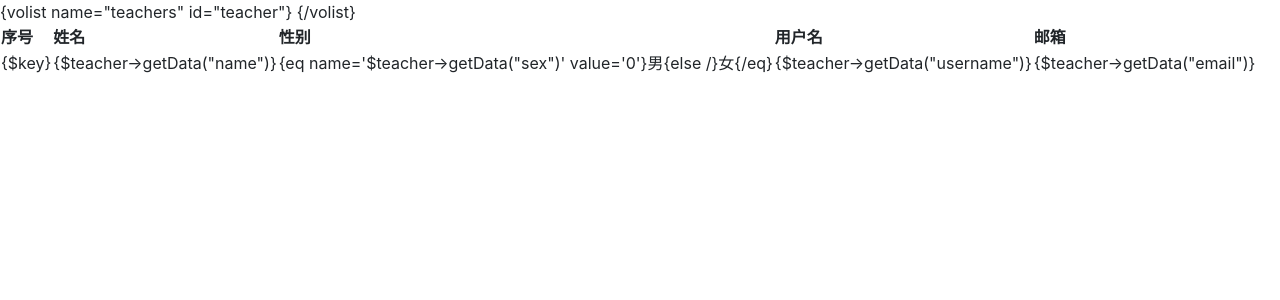
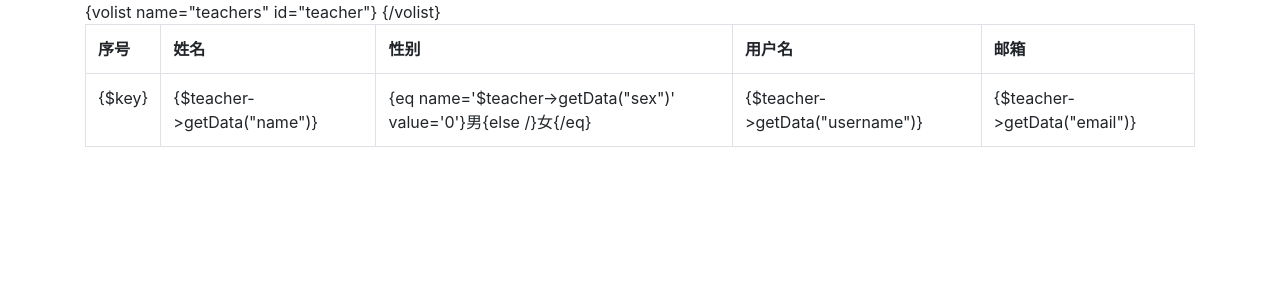
Before and after one commit to lcbfighting/thinkphp5-samplecode, a PHP site: page /application/index/view/Teacher/index.html in a window 1280 px wide. Shown: the top 300 px of the page. Run offline with PHP 8.4, Linux system fonts and the light colour scheme; some libraries are stand-ins or nearby versions.

Commit message:
加入bootstrap样式

```diff
--- a/application/index/view/Teacher/index.html
+++ b/application/index/view/Teacher/index.html
@@ -5,9 +5,11 @@
 	<link rel="stylesheet" type="text/css" href="/thinkphp5-samplecode/public/static/bootstrap/css/bootstrap.min.css">
 </head>
 </head>
-<body>
-	<table>
-		<tr>
+<body class="container">
+    <div class="row">
+        <div class="col-md-12">
+            <table class="table table-hover table-bordered">
+			<tr class="info">
 				<th>序号</th>
 				<th>姓名</th>
 				<th>性别</th>
@@ -24,6 +26,7 @@
 			</tr>
 			{/volist}
 		 </table>
-
+        </div>
+    </div>
 </body>
 </html>
```
Also changed, not shown: runtime/temp/4a5c83ae2183cb1c8050a5274934a515.php (+8 -5 lines). Lines whose indentation alone changed are shown as unchanged.
